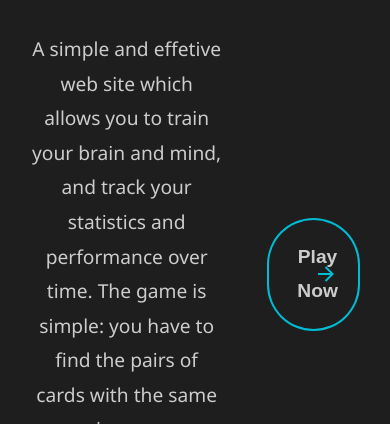
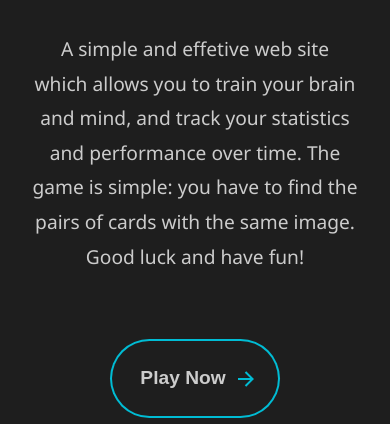
Before and after one commit to Fillo730/memoryGame, an Astro site: page /home in a window 390 px wide. Shown: the part 425-849 px from the top of the page. Built offline with nearby package versions, Linux system fonts and the light colour scheme; Astro itself is replaced by a stand-in of ours.

Commit message:
feat: improved support for mobile

```diff
--- a/src/components/backToTopButton/BackToTopButton.css
+++ b/src/components/backToTopButton/BackToTopButton.css
@@ -2,13 +2,13 @@
     width: 50px;
     height: 50px;
     border-radius: 50%;
-    background-color: #2a2a2a; /* leggermente più chiaro dello sfondo */
+    background-color: #2a2a2a;
     border: none;
     font-weight: 600;
     display: flex;
     align-items: center;
     justify-content: center;
-    box-shadow: 0px 0px 0px 4px rgba(0, 188, 212, 0.2); /* usa il colore secondario */
+    box-shadow: 0px 0px 0px 4px rgba(0, 188, 212, 0.2);
     cursor: pointer;
     transition-duration: 0.3s;
     overflow: hidden;
--- a/src/styles/global.css
+++ b/src/styles/global.css
@@ -62,3 +62,13 @@
     margin-top: 2rem;
     margin-bottom: 2rem;
 }
+
+@media (max-width: 768px) {
+    .display-horizontal {
+        display: flex;
+        flex-direction: column;
+        align-items: center;
+        justify-content: center;
+        gap: 3rem;
+}
+}
```
